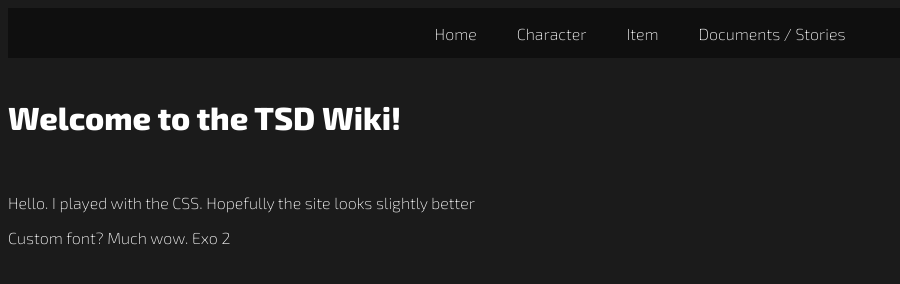
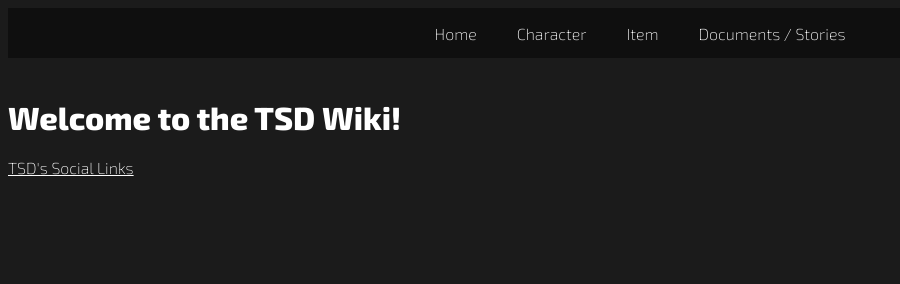
Before and after one commit to TheSupremeDirector/thesupremedirector.github.io, a plain HTML site: page index.html in a window 1280 px wide. Shown: the whole page, without its empty margins (0-900 px from the left). Drawn offline with Linux system fonts and the light colour scheme.

Commit message:
add new TSD social links

```diff
--- a/index.html
+++ b/index.html
@@ -15,8 +15,7 @@
     </nav>
 
     <br><h1>Welcome to the TSD Wiki!</h1>
-    <br><p>Hello. I played with the CSS. Hopefully the site looks slightly better</p>
-    <p>Custom font? Much wow. Exo 2</p>
+    <a href="https://wlo.link/@thesupremedirector" target="_blank">TSD's Social Links</a>
 
   </body>
 </html>
```
